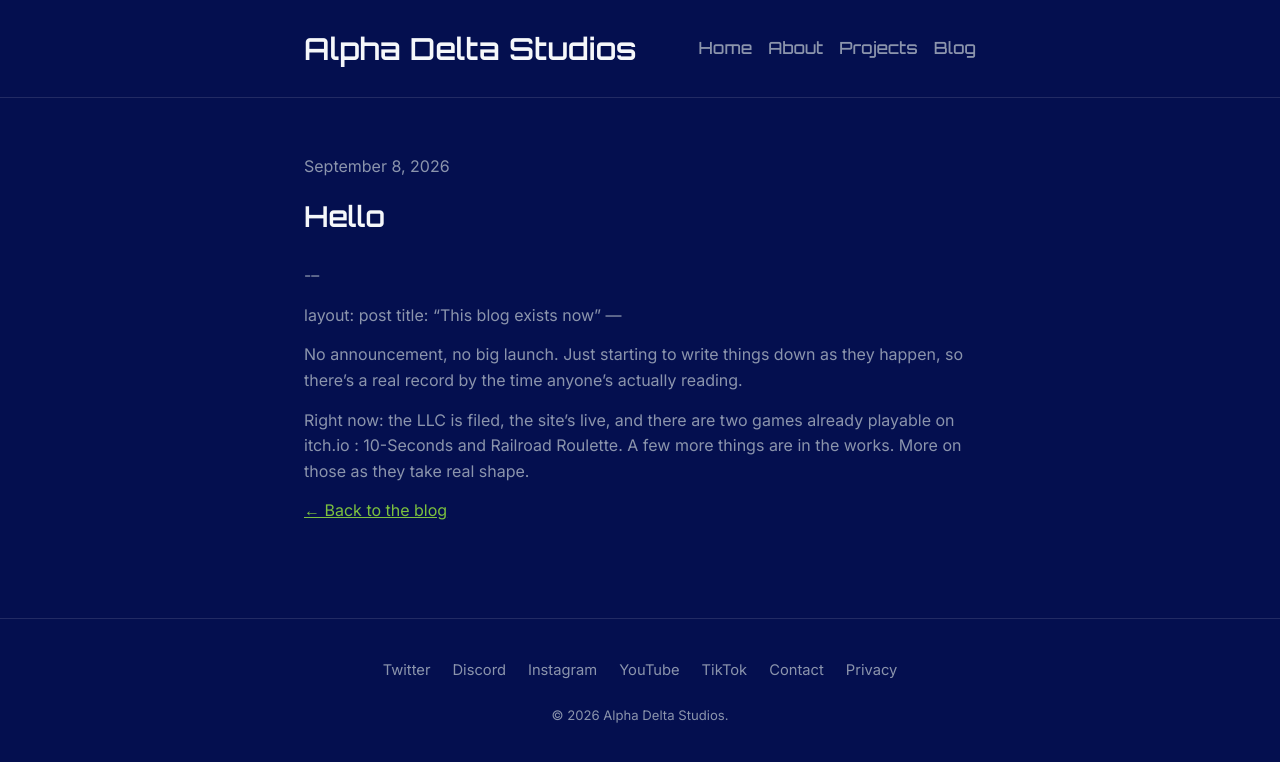
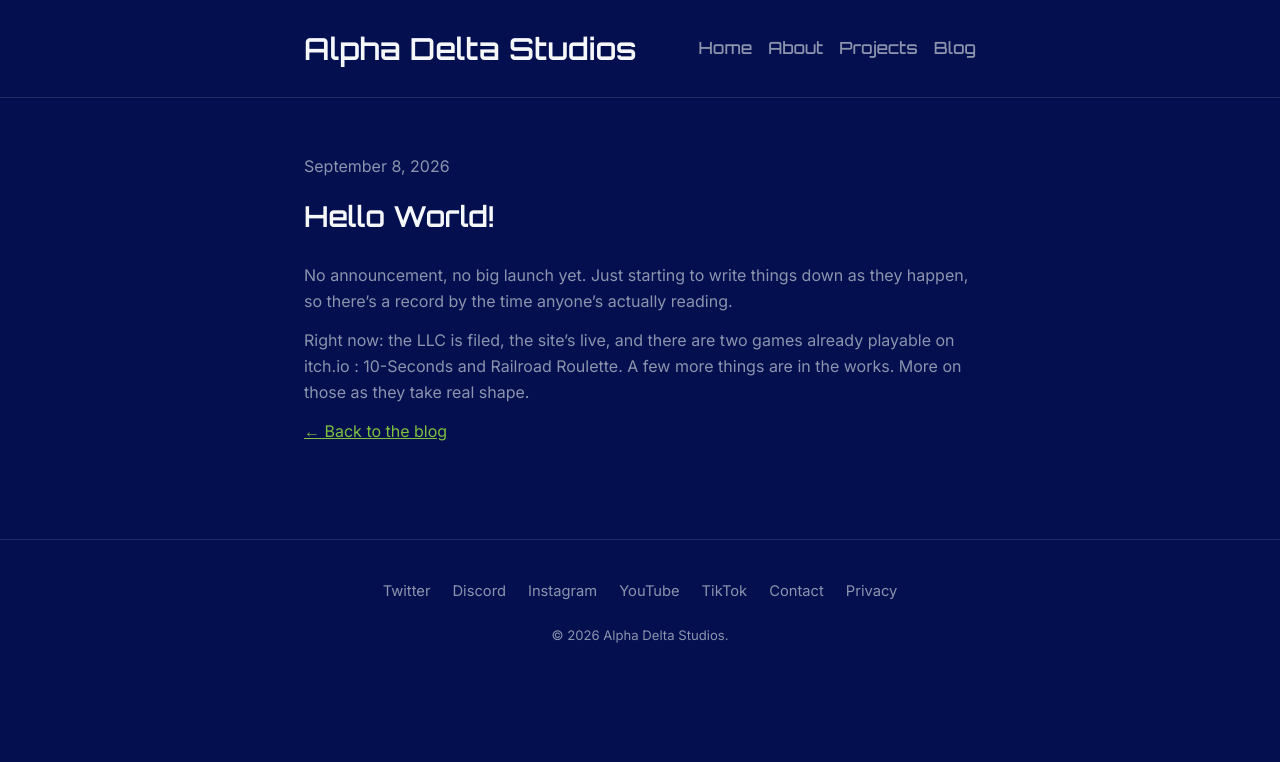
Before and after one commit to AlphaDelta24/alpha-delta-site, a Jekyll site: the page built from _posts/2026-09-08-hello.md, in a window 1280 px wide. Shown: the top 762 px of the page. Built offline with Jekyll 4.4.1, drawn with Linux system fonts in a browser that asks for light colours; our own code applies the rules of GitHub Pages for plain Markdown files.

Commit message:
Update 2026-09-08-hello.md

```diff
--- a/_posts/2026-09-08-hello.md
+++ b/_posts/2026-09-08-hello.md
@@ -1,11 +1,8 @@
-\---
-
+---
 layout: post
-title: "This blog exists now"
+title: "Hello World!"
 ---
 
-No announcement, no big launch. Just starting to write things down as they happen, so there’s a real record by the time anyone’s actually reading.
-
-
+No announcement, no big launch yet. Just starting to write things down as they happen, so there’s a record by the time anyone’s actually reading.
 
 Right now: the LLC is filed, the site’s live, and there are two games already playable on itch.io : 10-Seconds and Railroad Roulette. A few more things are in the works. More on those as they take real shape.
```
